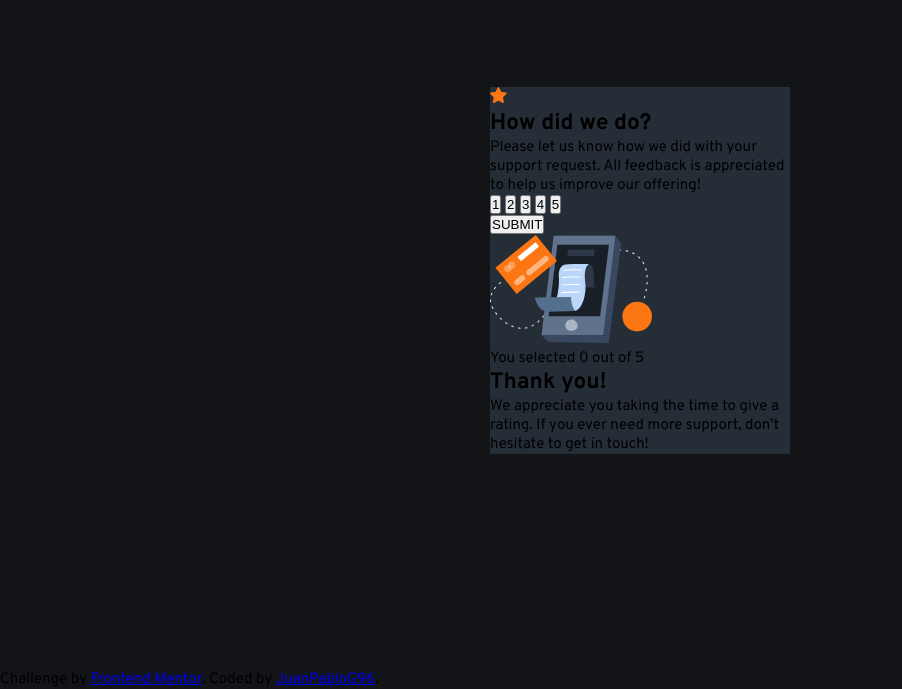
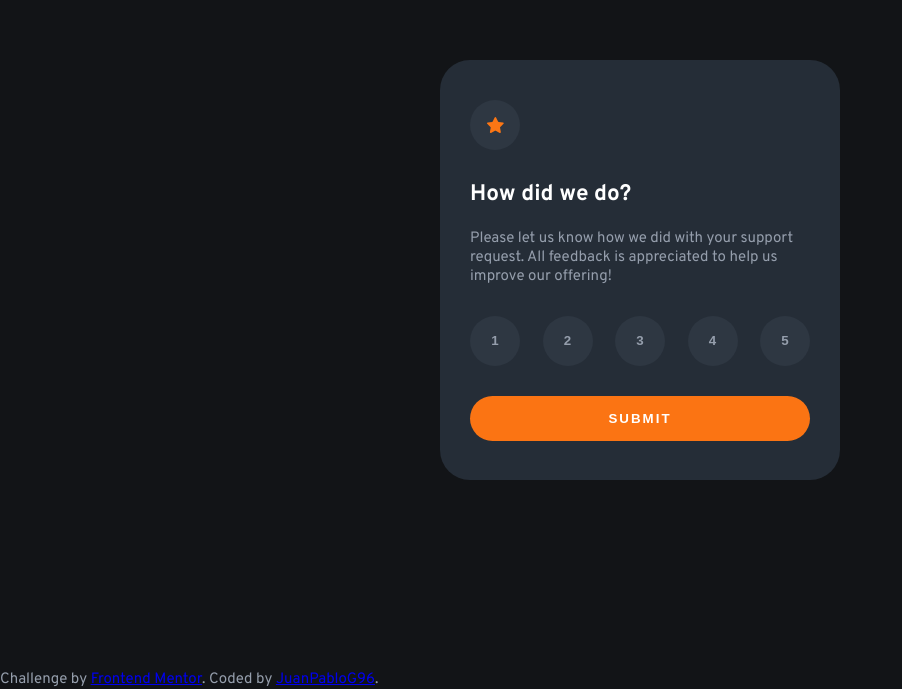
Before and after one commit to JuanPabloG96/interactive-rating-component, a plain HTML site: page index.html in a window 1280 px wide. Shown: the part 130-819 px from the top of the page, without its empty margins (0-902 px from the left). Drawn offline with Linux system fonts and the light colour scheme.

Commit message:
complete style

```diff
--- a/style.css
+++ b/style.css
@@ -8,6 +8,7 @@
     --White: hsl(0, 0%, 100%);
     --Light-Grey: hsl(217, 12%, 63%);
     --Medium-Grey: hsl(216, 12%, 54%);
+    --Light-Dark-Blue: hsl(213, 18%, 22%);
     --Dark-Blue: hsl(213, 19%, 18%);
     --Very-Dark-Blue: hsl(216, 12%, 8%);
 }
@@ -23,6 +24,7 @@ body {
     min-height: 100vh;
     font-size: 15px;
     font-family: 'Overpass', sans-serif;
+    color: var(--Light-Grey);
     background-color: var(--Very-Dark-Blue);
 }
 
@@ -35,6 +37,97 @@ body {
 
 .card {
     width: 90%;
-    max-width: 300px;
+    max-width: 400px;
+    height: 420px;
+    padding: 30px;
+    border-radius: 30px;
+
     background-color: var(--Dark-Blue);
+
+    display: grid;
+    place-items: center;
 }
+
+.card-front {
+    display: flex;
+    flex-direction: column;
+    gap: 30px
+}
+
+.card-back {
+    display: none;
+    flex-direction: column;
+    justify-content: center;
+    align-items: center;
+    gap: 30px;
+}
+
+.card-back .text {
+    text-align: center;
+}
+
+.star-icon,
+.btn-number {
+    width: 50px;
+    height: 50px;
+    border-radius: 100%;
+    border: none;
+    display: grid;
+    place-items: center;
+
+    font-weight: 700;
+    color: var(--Light-Grey);
+    background-color: var(--Light-Dark-Blue);
+}
+
+.btn-number:hover {
+    background-color: var(--Orange);
+    color: var(--White);
+    cursor: pointer;
+}
+
+.isSelected {
+    color: var(--White);
+    background-color: var(--Medium-Grey);
+}
+
+.text {
+    display: flex;
+    flex-direction: column;
+    gap: 20px;
+}
+
+.subtitle {
+    color: var(--White);
+    font-weight: 700;
+}
+
+.rating {
+    display: flex;
+    justify-content: space-between;
+    align-items: center;
+}
+
+input[type=submit] {
+    padding: 15px;
+    border: none;
+    border-radius: 15em;
+    color: var(--White);
+    background-color: var(--Orange);
+
+    font-weight: 700;
+    letter-spacing: 2px;
+}
+
+input[type=submit]:hover {
+    color: var(--Orange);
+    background-color: var(--White);
+    cursor: pointer;
+}
+
+.choose {
+    padding: 8px 20px;
+    color: var(--Orange);
+    background-color: var(--Light-Dark-Blue);
+    border-radius: 15em;
+}
```
